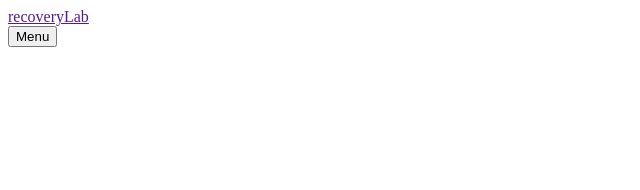
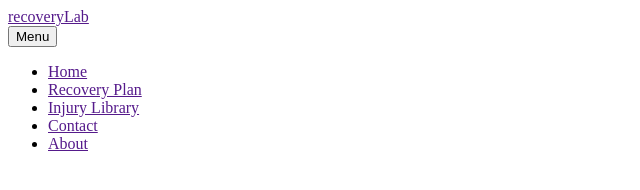
Before and after one commit to s-azzouz/recovery-lab, a plain HTML site: page index.html in a window 1280 px wide. Shown: the whole page, without its empty margins (0-640 px from the left). Drawn offline with Linux system fonts and the light colour scheme.

Commit message:
completed main nav menu with all site links

```diff
--- a/index.html
+++ b/index.html
@@ -17,6 +17,13 @@
         <span class="sr-only">Menu</span>
         <span class="nav-toggle-icon"></span>
     </button>
+    <ul id=""nav-menu" class=""nav-menu"">
+        <li><a href=""index.html"" aria-current=""page"">Home</a></li>
+        <li><a href=""recovery-plan.html"">Recovery Plan</a></li>
+        <li><a href=""injury-library.html"">Injury Library</a></li>
+        <li><a href=""contact.html"">Contact</a></li>
+        <li><a href=""about.html"">About</a></li>
+    </ul>
     </nav>
 </header>
 
```
